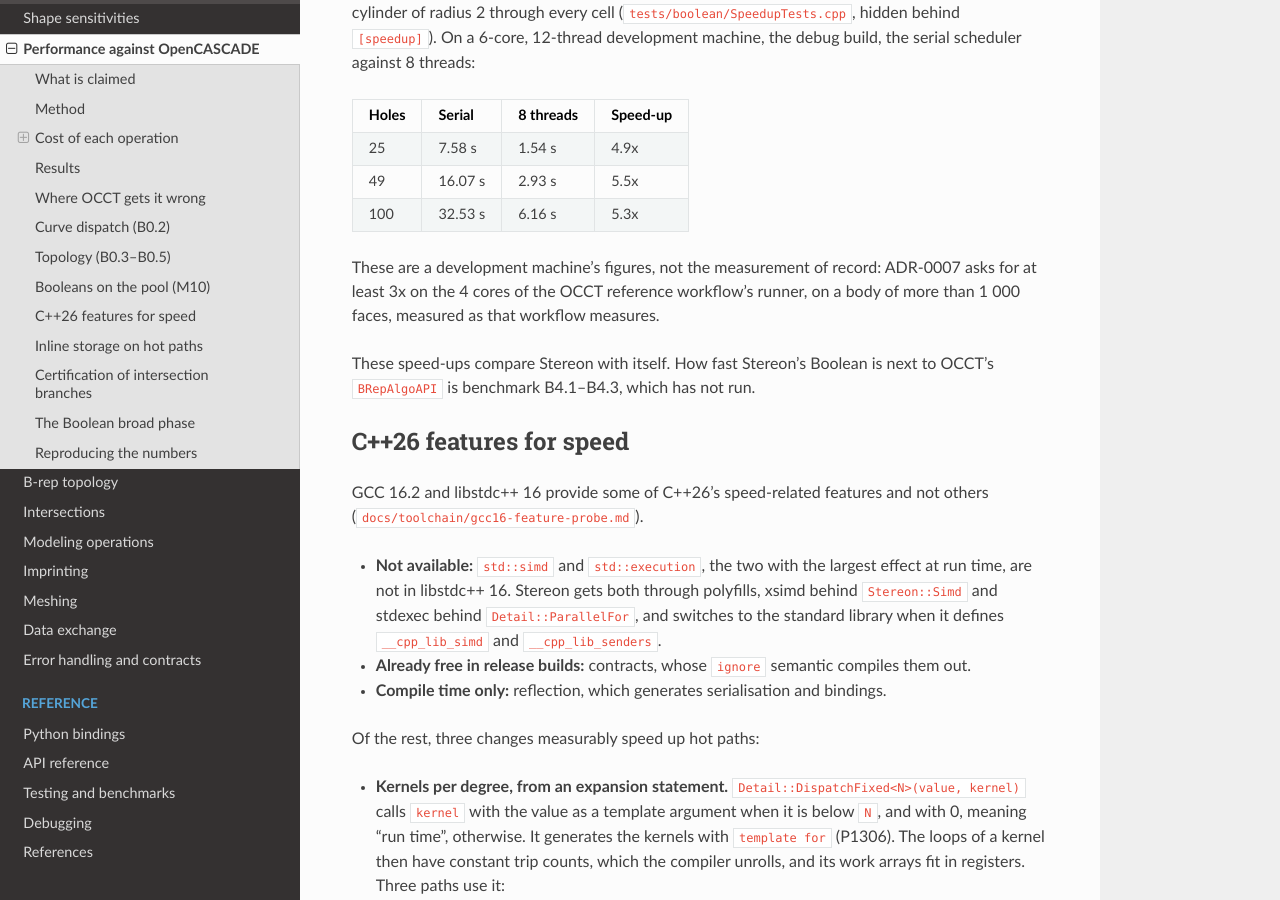
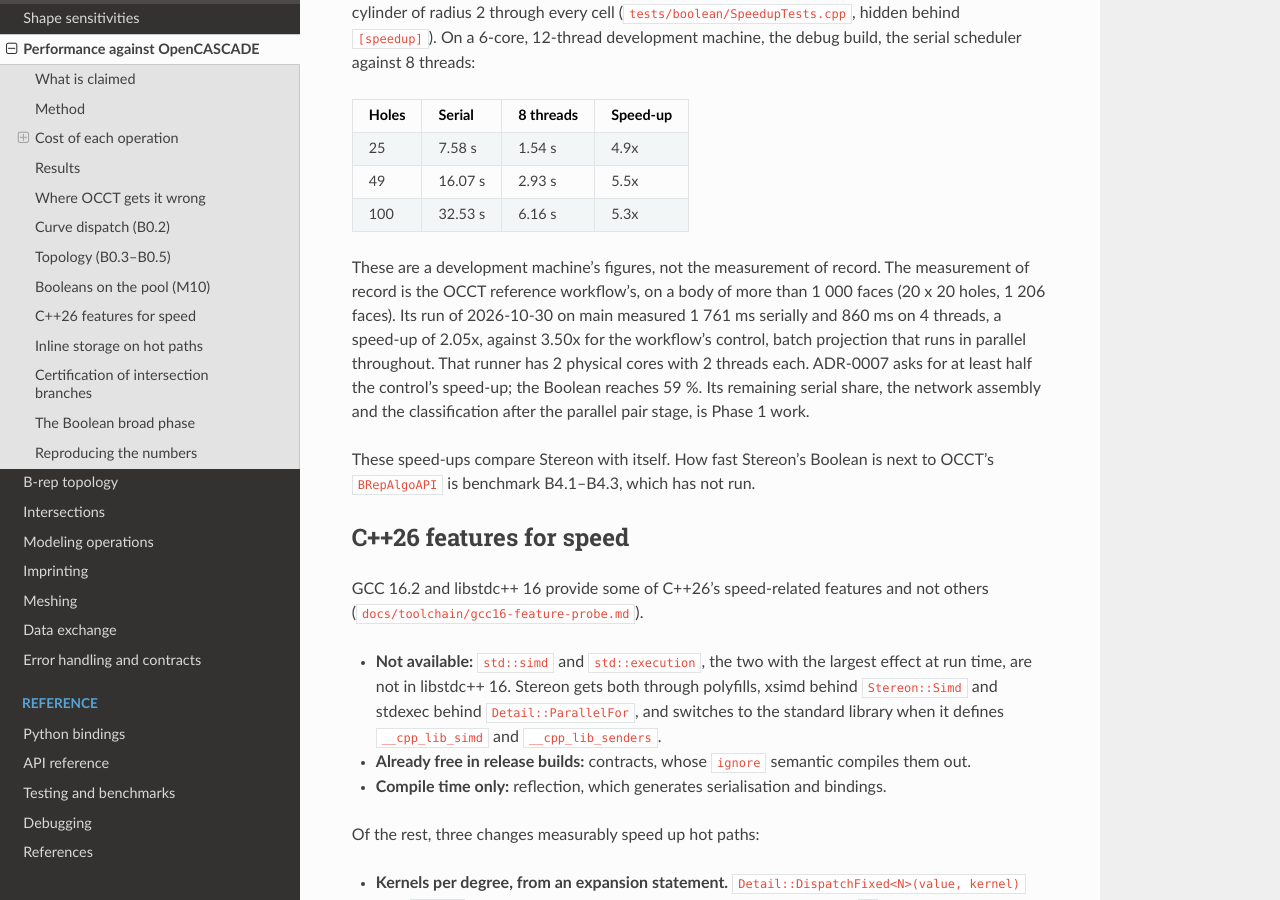
Before and after one commit to onurtuncer/Stereon, a Sphinx documentation site: the page built from docs/performance.rst, in a window 1280 px wide and 900 px high, scrolled down 11622 px. Built offline with Sphinx 7.4.7 and the Read the Docs theme 3.1.0, drawn with Linux system fonts in a browser that asks for light colours.

Commit message:
adr: accept 0007, the speed-up restated against the runner's control
The owner accepts ADR-0007 on the Boolean prototype's M10. Thread-count
identity on union, cut and common and the G2 job pass in CI. The OCCT
reference run of 2026-10-30 measured the drilled slab's cut at 2.05x on 4
threads, against 3.50x for the control on the same runner, which has 2
physical cores with 2 threads each. The original 3x target measured the
runner as much as the kernel; it is restated as at least half the
control's speed-up, which the Boolean meets at 59 %. The raw speed-up on
physical cores and the Boolean's serial share are Phase 1 work.

The reference workflow's summary reports against the restated target.
README, TODO, the ADR index, the prototype plan, the v0.1 ledger and the
performance chapter record the acceptance.

Co-Authored-By: Claude Opus 5.5 <noreply@anthropic.com>

```diff
--- a/docs/performance.rst
+++ b/docs/performance.rst
@@ -828,10 +828,15 @@ scheduler against 8 threads:
      - 6.16 s
      - 5.3x
 
-These are a development machine's figures, not the measurement of record:
-ADR-0007 asks for at least 3x on the 4 cores of the OCCT reference
-workflow's runner, on a body of more than 1 000 faces, measured as that
-workflow measures.
+These are a development machine's figures, not the measurement of record.
+The measurement of record is the OCCT reference workflow's, on a body of
+more than 1 000 faces (20 x 20 holes, 1 206 faces). Its run of 2026-10-30
+on main measured 1 761 ms serially and 860 ms on 4 threads, a speed-up of
+2.05x, against 3.50x for the workflow's control, batch projection that runs
+in parallel throughout. That runner has 2 physical cores with 2 threads
+each. ADR-0007 asks for at least half the control's speed-up; the Boolean
+reaches 59 %. Its remaining serial share, the network assembly and the
+classification after the parallel pair stage, is Phase 1 work.
 
 These speed-ups compare Stereon with itself. How fast Stereon's Boolean is
 next to OCCT's ``BRepAlgoAPI`` is benchmark B4.1–B4.3, which has not run.
```
Also changed, not shown: README.md (+1 -1 lines), TODO.md (+2 -2 lines), docs/adr/0007-threading-and-determinism.md (+14 -2 lines), docs/adr/README.md (+1 -1 lines), docs/planning/boolean-prototype-plan.md (+2 -2 lines), docs/planning/v0.1-acceptance-ledger.md (+1 -1 lines), 1 other file.
